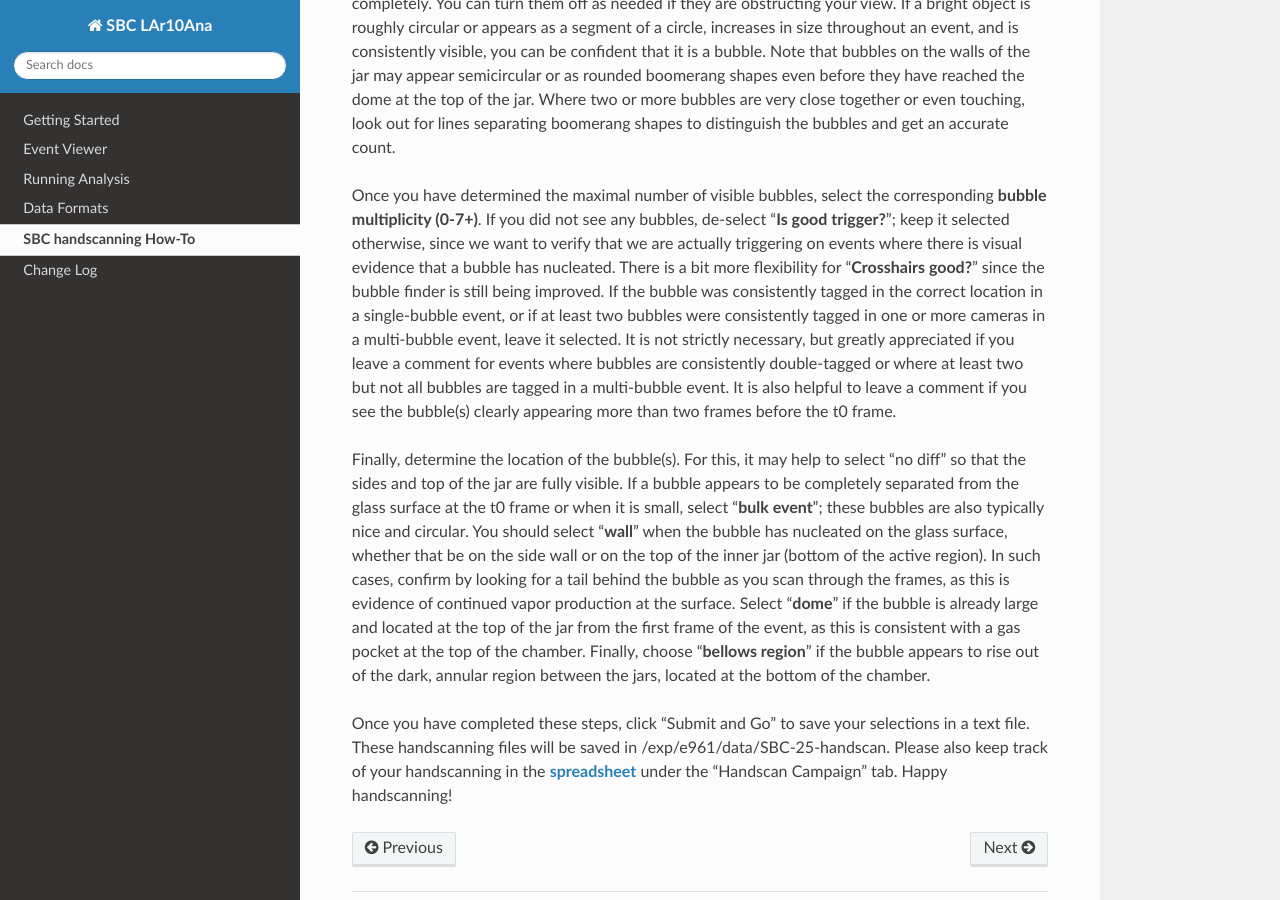
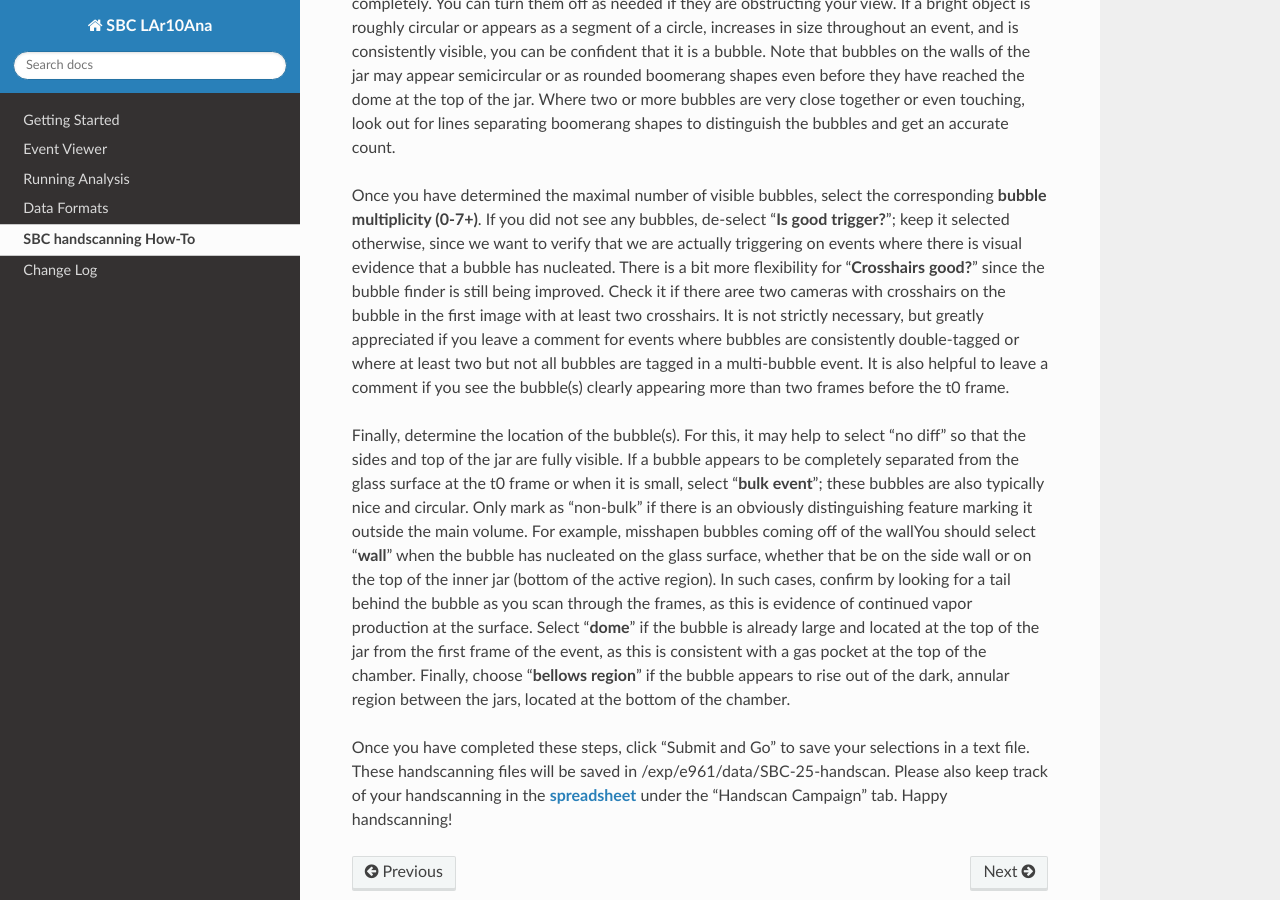
Before and after one commit to SBC-Collaboration/LAr10Ana, a Sphinx documentation site: the page built from docs/hand_scanning.md, in a window 1280 px wide and 900 px high, scrolled down 648 px. Built offline with Sphinx 7.4.7 and the Read the Docs theme 3.1.0, drawn with Linux system fonts in a browser that asks for light colours.

Commit message:
Update hand_scanning.md

```diff
--- a/docs/hand_scanning.md
+++ b/docs/hand_scanning.md
@@ -3,8 +3,9 @@ After you select the box “do handscan” and click “okay” in the pop-up, y
 
 Towards the end of an event, bubbles may reach the glass dome and deform or spread out against it.  Thus, it may be difficult to tell the bubble multiplicity from just the final few frames.  You should stop scanning forward using “forward frame” once the bubbles start to deform in this way.  Take note of the maximal number of bubbles you’ve spotted in any one frame, even if some of those bubbles are not visible from another camera’s angle.  The crosshairs can be helpful to guide your eye towards bubbles, but as the bubble finder is still being verified and improved, do not rely on them completely.  You can turn them off as needed if they are obstructing your view.  If a bright object is roughly circular or appears as a segment of a circle, increases in size throughout an event, and is consistently visible, you can be confident that it is a bubble.  Note that bubbles on the walls of the jar may appear semicircular or as rounded boomerang shapes even before they have reached the dome at the top of the jar.  Where two or more bubbles are very close together or even touching, look out for lines separating boomerang shapes to distinguish the bubbles and get an accurate count.
 
-Once you have determined the maximal number of visible bubbles, select the corresponding **bubble multiplicity (0-7+)**.  If you did not see any bubbles, de-select “**Is good trigger?**”; keep it selected otherwise, since we want to verify that we are actually triggering on events where there is visual evidence that a bubble has nucleated.  There is a bit more flexibility for “**Crosshairs good?**” since the bubble finder is still being improved.  If the bubble was consistently tagged in the correct location in a single-bubble event, or if at least two bubbles were consistently tagged in one or more cameras in a multi-bubble event, leave it selected.  It is not strictly necessary, but greatly appreciated if you leave a comment for events where bubbles are consistently double-tagged or where at least two but not all bubbles are tagged in a multi-bubble event.  It is also helpful to leave a comment if you see the bubble(s) clearly appearing more than two frames before the t0 frame.
+Once you have determined the maximal number of visible bubbles, select the corresponding **bubble multiplicity (0-7+)**.  If you did not see any bubbles, de-select “**Is good trigger?**”; keep it selected otherwise, since we want to verify that we are actually triggering on events where there is visual evidence that a bubble has nucleated.  There is a bit more flexibility for “**Crosshairs good?**” since the bubble finder is still being improved. Check it if there aree two cameras with crosshairs on the bubble in the first image with at least two crosshairs.  It is not strictly necessary, but greatly appreciated if you leave a comment for events where bubbles are consistently double-tagged or where at least two but not all bubbles are tagged in a multi-bubble event.  It is also helpful to leave a comment if you see the bubble(s) clearly appearing more than two frames before the t0 frame.
 
-Finally, determine the location of the bubble(s).  For this, it may help to select “no diff” so that the sides and top of the jar are fully visible.  If a bubble appears to be completely separated from the glass surface at the t0 frame or when it is small, select “**bulk event**”; these bubbles are also typically nice and circular.  You should select “**wall**” when the bubble has nucleated on the glass surface, whether that be on the side wall or on the top of the inner jar (bottom of the active region).  In such cases, confirm by looking for a tail behind the bubble as you scan through the frames, as this is evidence of continued vapor production at the surface.  Select “**dome**” if the bubble is already large and located at the top of the jar from the first frame of the event, as this is consistent with a gas pocket at the top of the chamber.  Finally, choose “**bellows region**” if the bubble appears to rise out of the dark, annular region between the jars, located at the bottom of the chamber.
+
+Finally, determine the location of the bubble(s).  For this, it may help to select “no diff” so that the sides and top of the jar are fully visible.  If a bubble appears to be completely separated from the glass surface at the t0 frame or when it is small, select “**bulk event**”; these bubbles are also typically nice and circular.  Only mark as “non-bulk” if there is an obviously distinguishing feature marking it outside the main volume. For example, misshapen bubbles coming off of the wallYou should select “**wall**” when the bubble has nucleated on the glass surface, whether that be on the side wall or on the top of the inner jar (bottom of the active region).  In such cases, confirm by looking for a tail behind the bubble as you scan through the frames, as this is evidence of continued vapor production at the surface.  Select “**dome**” if the bubble is already large and located at the top of the jar from the first frame of the event, as this is consistent with a gas pocket at the top of the chamber.  Finally, choose “**bellows region**” if the bubble appears to rise out of the dark, annular region between the jars, located at the bottom of the chamber.
 
 Once you have completed these steps, click “Submit and Go” to save your selections in a text file.  These handscanning files will be saved in /exp/e961/data/SBC-25-handscan.  Please also keep track of your handscanning in the [**spreadsheet**](https://docs.google.com/spreadsheets/d/1dvbw_LysbneqfCSZuv2yc0Q0uKeKiOJ0cDhUTKfhWBE/edit?gid=942391827#gid=942391827) under the “Handscan Campaign” tab. Happy handscanning!
```
